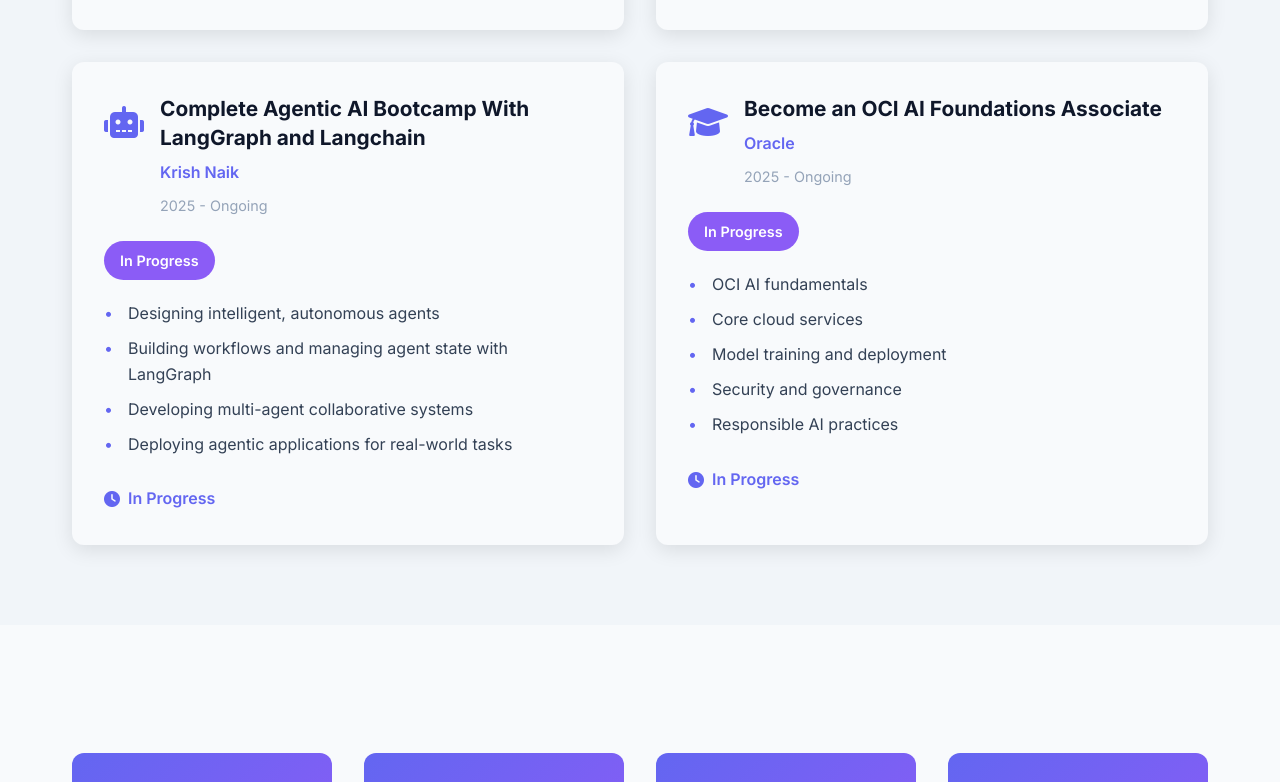
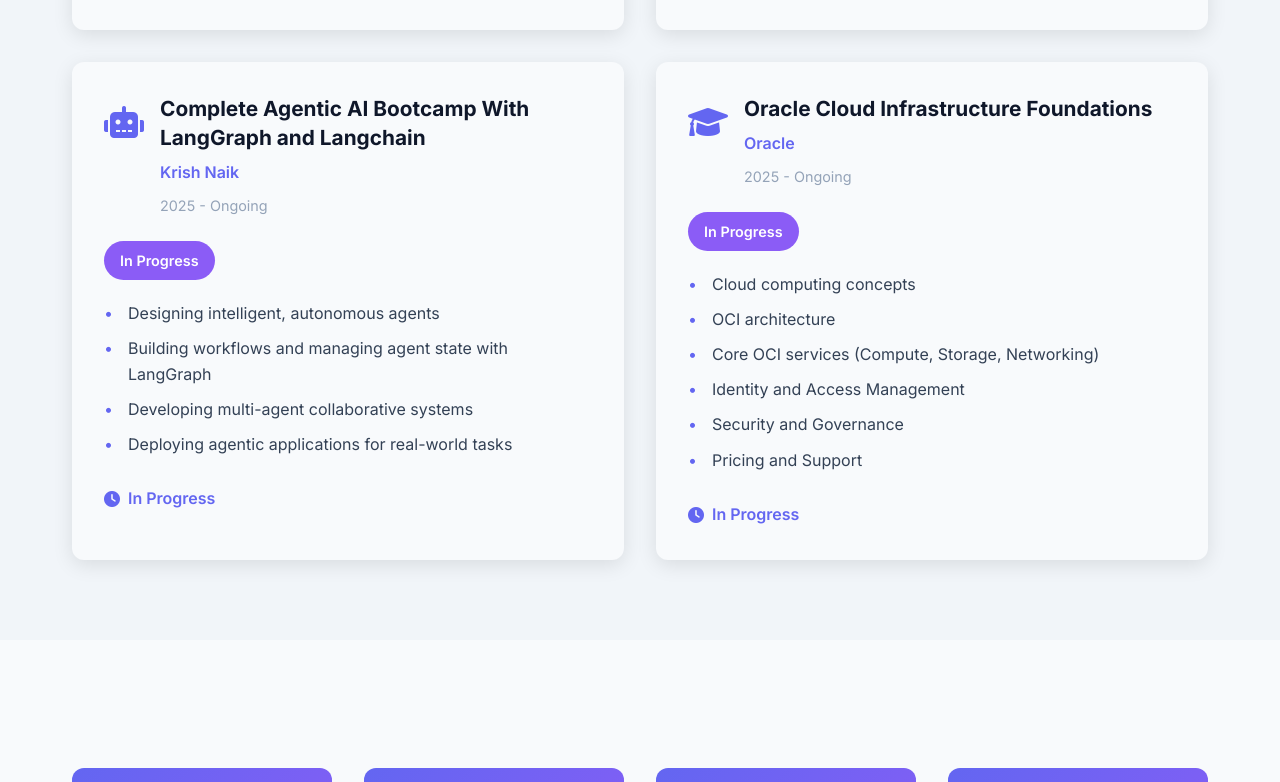
Before and after one commit to Chilliflex/Chilliflex.github.io, a plain HTML site: page index.html in a window 1280 px wide. Shown: the part 5725-6507 px from the top of the page. Drawn offline with Linux system fonts and the light colour scheme.

Commit message:
Update index.html

```diff
--- a/index.html
+++ b/index.html
@@ -1124,20 +1124,21 @@
                   <div class="cert-header">
                     <div class="cert-icon"><i class="fas fa-graduation-cap"></i></div>
                     <div>
-                      <h3 class="cert-title">Become an OCI AI Foundations Associate</h3>
+                      <h3 class="cert-title">Oracle Cloud Infrastructure Foundations</h3>
                       <p class="cert-issuer">Oracle</p>
                       <p class="cert-date">2025 - Ongoing</p>
                     </div>
                   </div>
                   <div class="cert-status ongoing">In Progress</div>
                   <ul class="cert-skills">
-                    <li>OCI AI fundamentals</li>
-                    <li>Core cloud services</li>
-                    <li>Model training and deployment</li>
-                    <li>Security and governance</li>
-                    <li>Responsible AI practices</li>
+                    <li>Cloud computing concepts</li>
+                    <li>OCI architecture</li>
+                    <li>Core OCI services (Compute, Storage, Networking)</li>
+                    <li>Identity and Access Management</li>
+                    <li>Security and Governance</li>
+                    <li>Pricing and Support</li>
                   </ul>
-                  <a href="https://mylearn.oracle.com/ou/learning-path/become-a-oci-ai-foundations-associate-2025/147781" class="cert-link" target="_blank">
+                  <a href="https://mylearn.oracle.com/ou/course/oracle-cloud-infrastructure-foundations/148111" class="cert-link" target="_blank">
                     <i class="fas fa-clock"></i> In Progress
                   </a>
                 </div>
```
